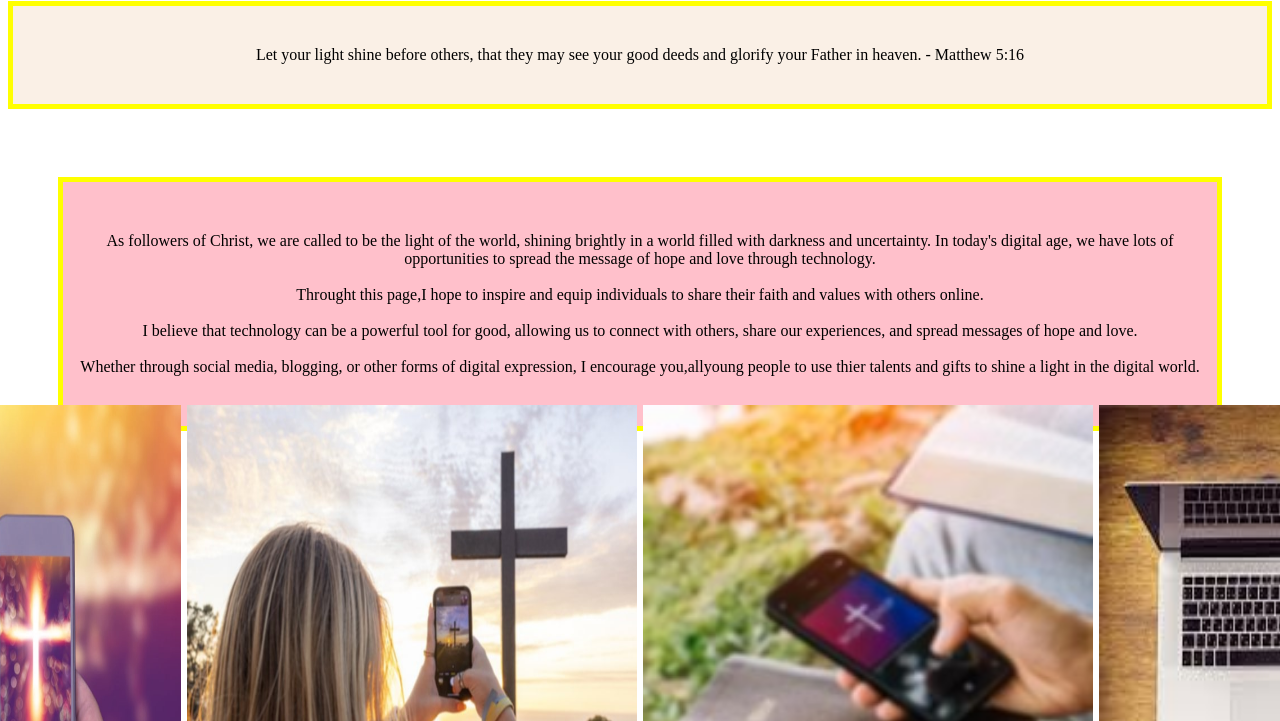
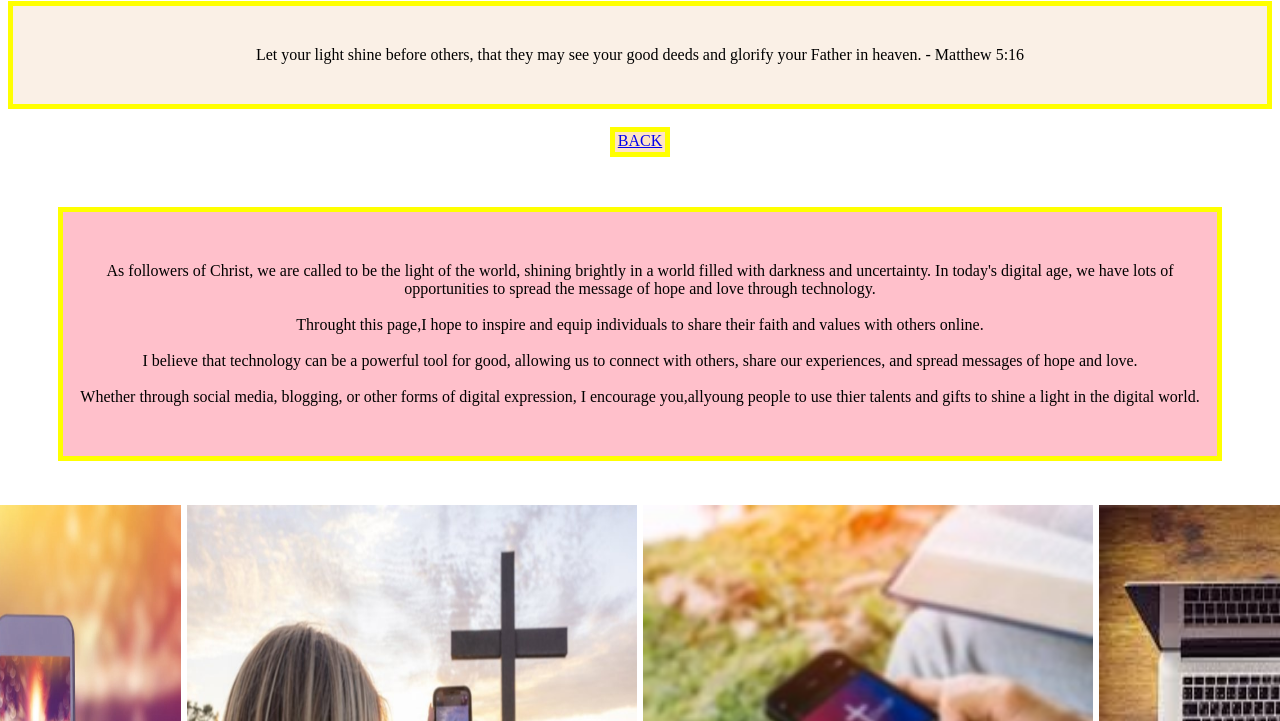
Before and after one commit to maghinayelviejane482-coder/una_ang_ginoo, a plain HTML site: page 8thpage.html in a window 1280 px wide. Shown: the part 79-800 px from the top of the page. Drawn offline with Linux system fonts and the light colour scheme.

Commit message:
Update 8thpage.html

```diff
--- a/8thpage.html
+++ b/8thpage.html
@@ -37,6 +37,7 @@ div{
       <br>
   </div>
   <br>
+  <center><div style="background-color: bisque;height: 20px;width: 50px;"><a href="3rdpage.html" target="_blank">BACK</a></div></center>
   <div style="background-color:pink; margin: 50px; padding-top: 50px; padding-bottom: 50px;">
    As followers of Christ, we are called to be the light of the world, shining brightly in a world filled with darkness and uncertainty. In today's digital age, we have lots of opportunities to spread the message of hope and love through technology.
    <br>
@@ -49,6 +50,9 @@ div{
     <br>
     Whether through social media, blogging, or other forms of digital expression, I encourage you,allyoung people to use thier talents and gifts to shine a light in the digital world.
   </div>
+  <br>
+  <br>
+  <br>
     <center><p class="div scale">
   <img src="faith1.jfif"alt="img"width="300px"height="300px">
   <img src="faith2.jfif"alt="img"width="300px"height="300px">
```
